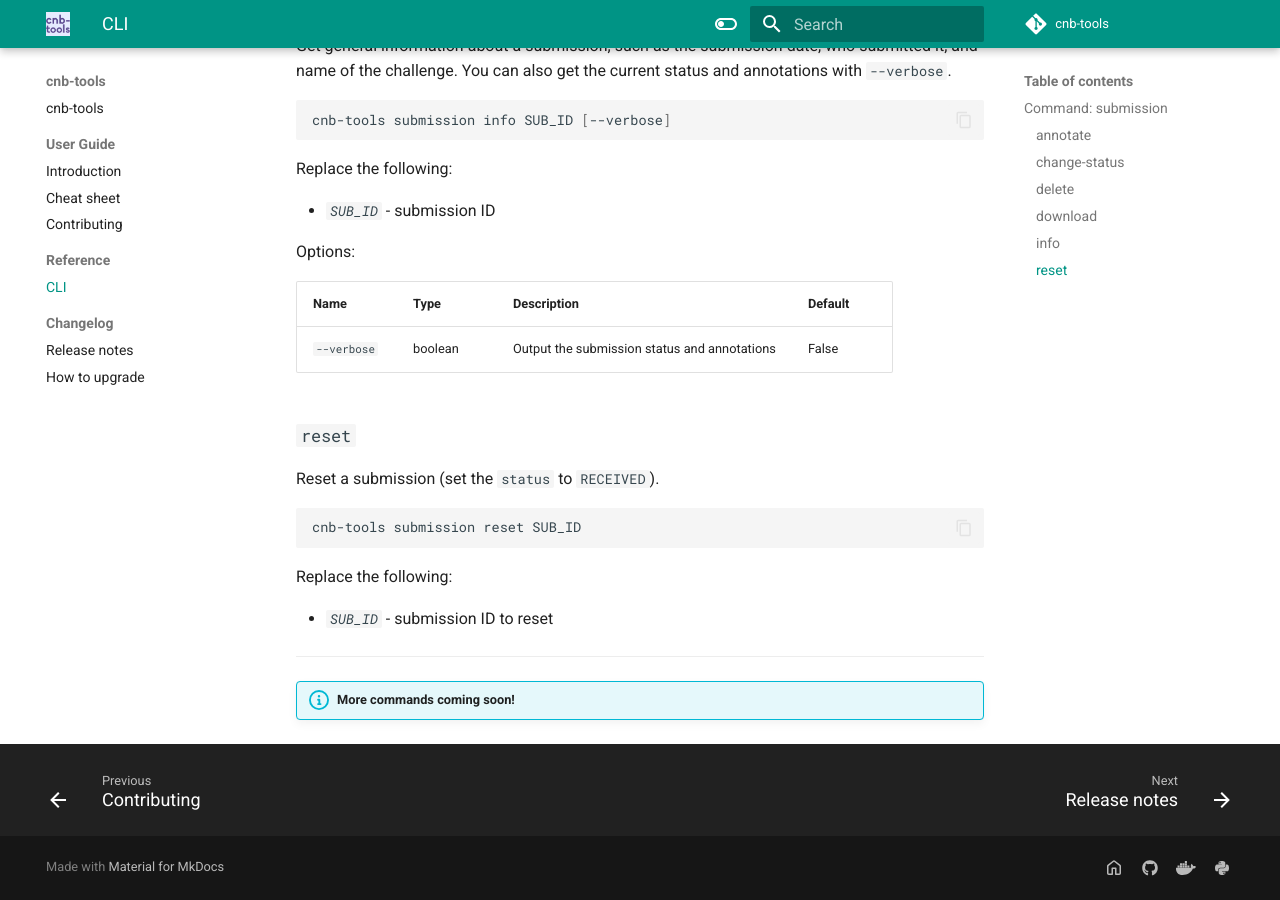
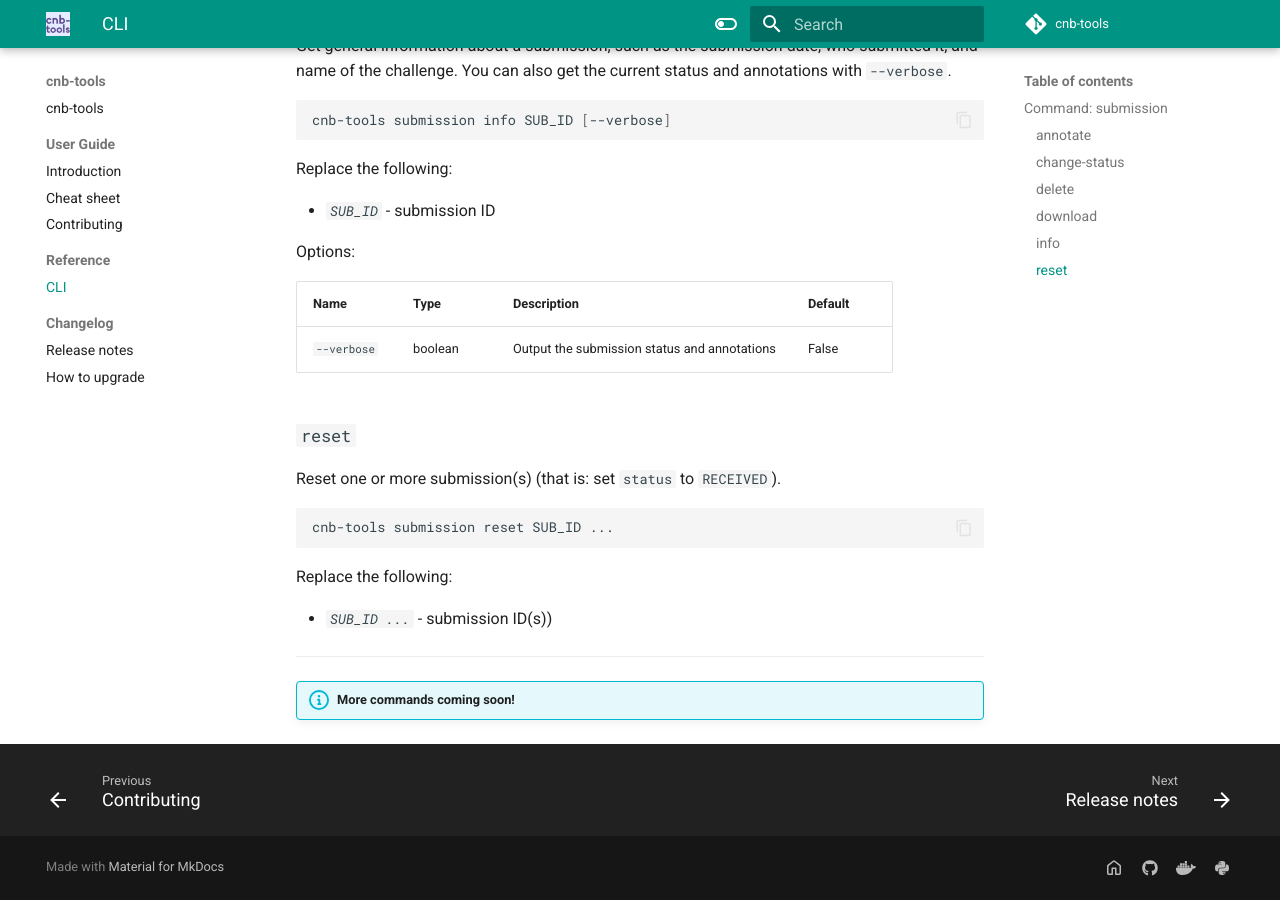
Before and after one commit to Sage-Bionetworks-Challenges/cnb-tools, an MkDocs documentation site: the page built from docs/reference/cli.md, in a window 1280 px wide and 900 px high, scrolled down 2525 px. Built offline with MkDocs 1.6.1 and Material for MkDocs 9.7.7, drawn with Linux system fonts in a browser that asks for light colours; comment, search, counter and statistics services are not loaded.

Commit message:
fix typos

````diff
--- a/docs/reference/cli.md
+++ b/docs/reference/cli.md
@@ -129,15 +129,15 @@ Options:
 
 ### `reset`
 
-Reset a submission (set the `status` to `RECEIVED`).
+Reset one or more submission(s) (that is: set `status` to `RECEIVED`).
 
 ```bash
-cnb-tools submission reset SUB_ID
+cnb-tools submission reset SUB_ID ...
 ```
 
 Replace the following:
 
-- _`SUB_ID`_ - submission ID to reset
+- _`SUB_ID ...`_ - submission ID(s))
 
 ---
 
````
